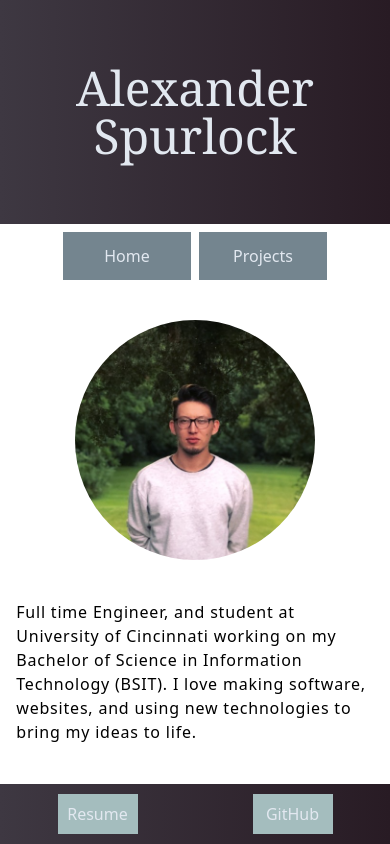
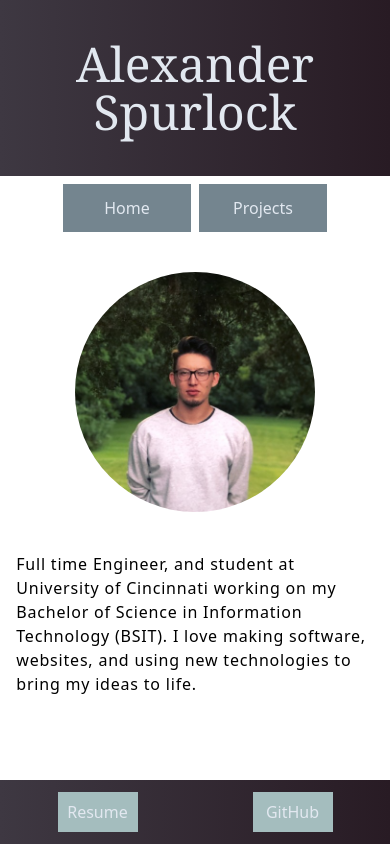
Before and after one commit to alexspurlock25/personal-site, a React (Vite) app: page / in a window 390 px wide. Built offline with nearby package versions, Linux system fonts and the light colour scheme.

Commit message:
Fixed headers styles for mobile

```diff
--- a/src/components/Header.jsx
+++ b/src/components/Header.jsx
@@ -1,7 +1,7 @@
 import * as React from 'react'
 
 const containerStyles = 'grid content-center w-full bg-gradient-to-r from-thunder to-deep-royal mb-2'
-const headerStyles = 'text-slate-200 font-serif text-5xl text-center p-16'
+const headerStyles = 'text-slate-200 font-serif text-5xl text-center py-10'
 
 const Header = () => {
     return (
```
